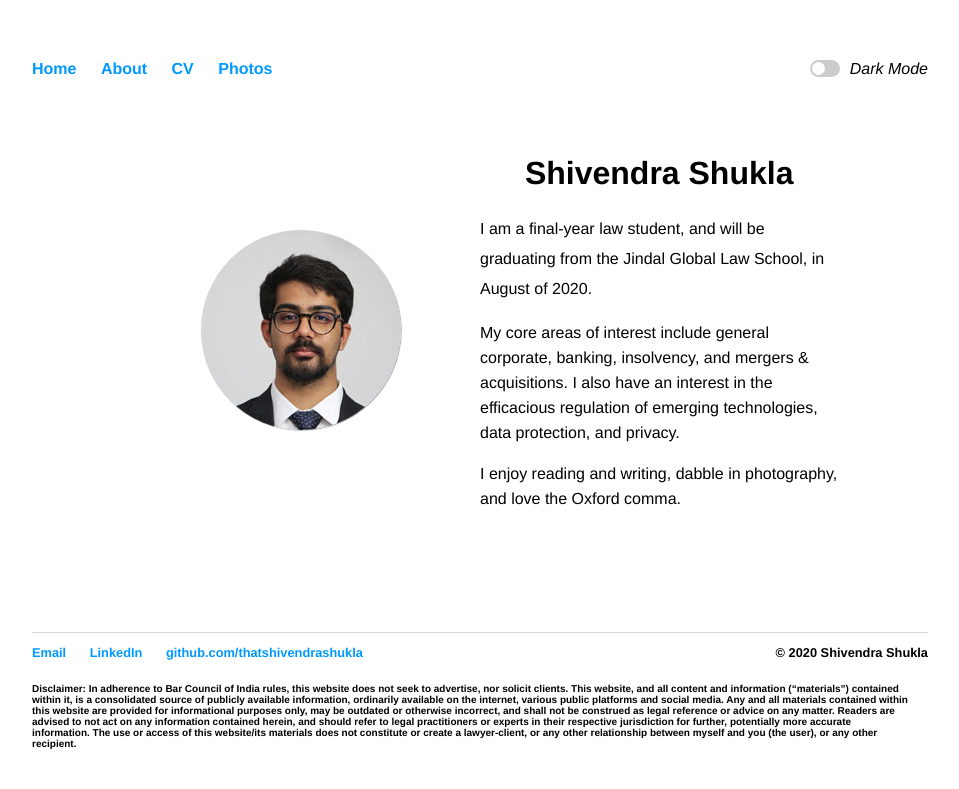
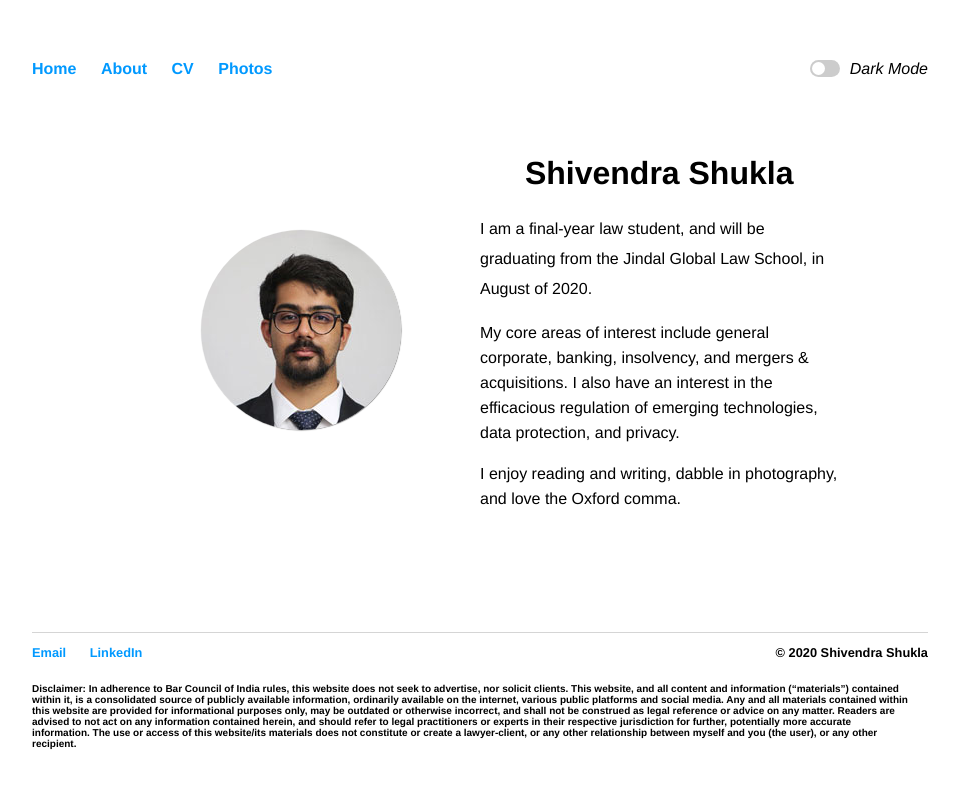
Before and after one commit to thatshivendrashukla/thatshivendrashukla.github.io, a Jekyll site: the page built from index.html, in a window 1280 px wide. Shown: the top 789 px of the page, without its empty margins (160-1119 px from the left). Built offline with Jekyll 4.4.1, drawn with Linux system fonts in a browser that asks for light colours.

Commit message:
tweaks and fixes to styling

```diff
--- a/_includes/footer.html
+++ b/_includes/footer.html
@@ -2,7 +2,7 @@
 	<ul>
 	    <li><a href="mailto:shivendra@shivendrashukla.com">Email</a></li>
 	   	<li><a href="https://www.linkedin.com/in/thatshivendrashukla/">LinkedIn</a></li>
-		<li><a href="https://github.com/thatshivendrashukla">github.com/thatshivendrashukla</a></li>
+		<!--<li><a href="https://github.com/thatshivendrashukla">github.com/thatshivendrashukla</a></li>-->
 		<span class="copyright">&copy; 2020 Shivendra Shukla</span>
 	</ul>
 	<ul>
--- a/_layouts/blog.html
+++ b/_layouts/blog.html
@@ -2,8 +2,8 @@
 layout: default
 ---
 <h1>{{ page.title }}</h1>
-<p class="meta">{{ page.date | date_to_string }}</p>
-
+<p class="meta">{{ page.date | date_to_long_string: "ordinal" }}</p>
+<hr>
 <div class="post">
   {{ content }}
 </div>
--- a/_layouts/default.html
+++ b/_layouts/default.html
@@ -13,8 +13,9 @@
 	    		</ul>
 			</nav>
 			<div class="container">
+				<div style="padding-top: 40px;"></div>
 
-			{{ content }}
+					{{ content }}
 
 			</div><!-- /.container -->
 		{% include footer.html %}
--- a/css/main.css
+++ b/css/main.css
@@ -1,4 +1,4 @@
-/*Colors*/
+/*Color Scheme*/
 
 :root {
     --primary-color: #000000;
@@ -68,7 +68,7 @@
     list-style: none;
 }
 
-/*Toggle Switch*/
+/*Theme Toggle Switch*/
 
 .theme-switch-wrapper {
   display: flex;
--- a/index.html
+++ b/index.html
@@ -3,7 +3,7 @@
 title: Shivendra Shukla
 description: The personal website of Shivendra Shukla - a law student with interests in data protection, privacy, and the regulation of emerging technologies.
 ---
-<div style="padding-top: 40px;"></div>
+
 <div class="landing">
   <div class="column">
 	<div>
```
